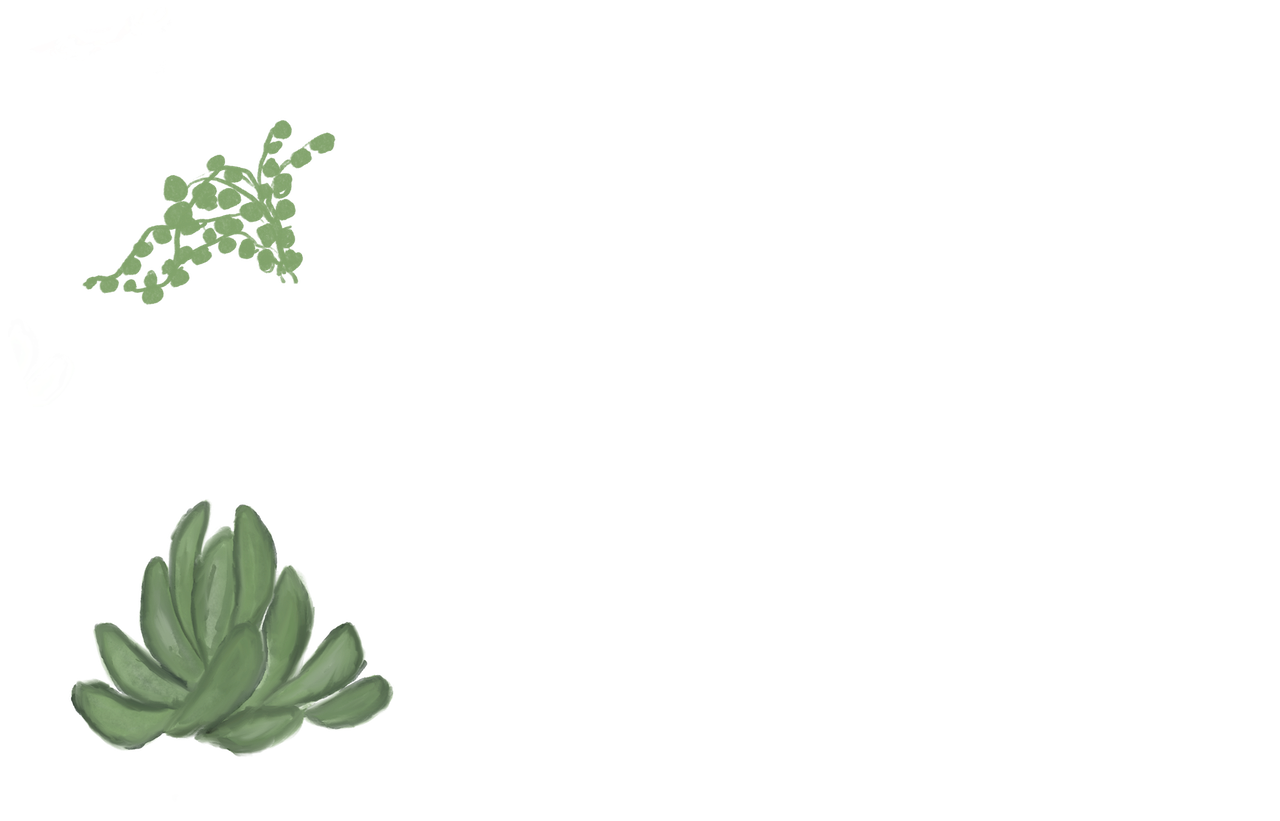
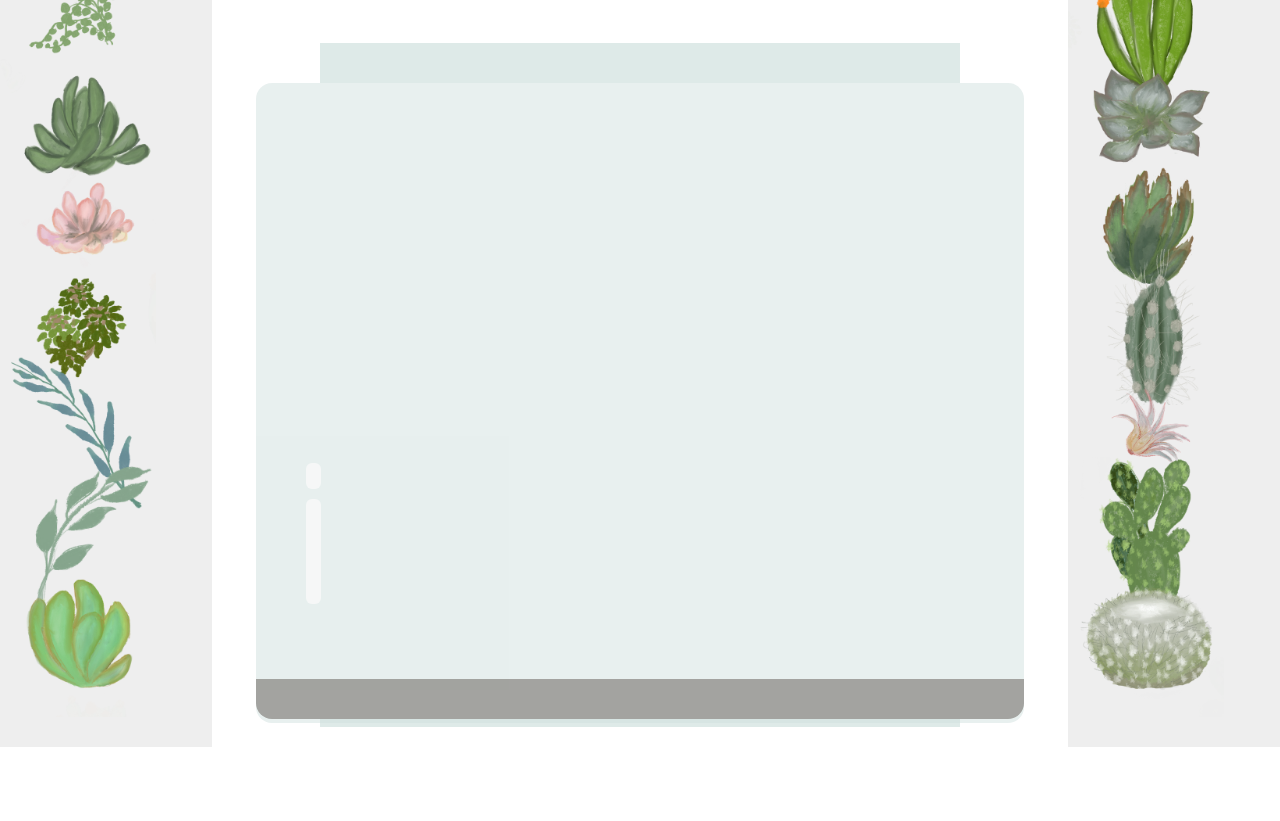
Before and after one commit to erikkantrowitz/courses, a website: page ms-web-dev/terrarium/index.html in a window 1280 px wide. Shown: the part 73-894 px from the top of the page. After the commit the page ends 820 px from the top, so only its background shows below. Drawn offline with Linux system fonts and the light colour scheme.

Commit message:
added html and css for terrarium project

```diff
--- a/ms-web-dev/terrarium/index.html
+++ b/ms-web-dev/terrarium/index.html
@@ -5,6 +5,8 @@
         <meta charset="utf-8"/>
         <meta http-equiv="X-UA-Compatible" content="IE=edge"/>
         <meta name="viewport" content="width=10, initial-scale=1"/>
+
+        <link rel="stylesheet" href="./styles/style.css" />
     </head>
     <body>
         <h1>My Terrarium</h1>
--- /dev/null
+++ b/ms-web-dev/terrarium/styles/style.css
@@ -0,0 +1,107 @@
+body {
+    font-family: Helvetica, sans-serif;
+}
+
+h1 {
+    color: blue;
+}
+
+.container {
+    background-color: #eee;
+    width: 15%;
+    top: 0px;
+    position: absolute;
+    height: 100%;
+    padding: 10px;
+}
+
+#left-container {
+
+    left: 0px;
+}
+
+#right-container {
+    right: 0px;
+}
+
+.plant-holder {
+    position: relative;
+    height: 13%;
+    left: -10px;
+}
+
+.plant {
+    position: absolute;
+    max-width: 150%;
+    max-height: 150%;
+    z-index: 2;
+}
+
+.jar-walls {
+    height: 80%;
+    width: 60%;
+    background: #d1e1df;
+    border-radius: 1rem;
+    position: absolute;
+    bottom: 0.5%;
+    left: 20%;
+    opacity: 0.5;
+    z-index: 1;
+}
+
+.jar-top {
+    width: 50%;
+    height: 5%;
+    background: #d1e1df;
+    position: absolute;
+    bottom: 80.5%;
+    left: 25%;
+    opacity: 0.7;
+    z-index: 1;
+}
+
+.jar-bottom {
+    width: 50%;
+    height: 1%;
+    background: #d1e1df;
+    position: absolute;
+    bottom: 0%;
+    left: 25%;
+    opacity: 0.7;
+}
+
+.dirt {
+    width: 60%;
+    height:5%;
+    background: #3a241d;
+    position: absolute;
+    border-radius: 0 0 1rem 1rem;
+    bottom: 1%;
+    left: 20%;
+    opacity: 0.7;
+    z-index: -1;
+}
+
+.jar-glossy-short {
+    width: 15px;
+    height: 4%;
+    position: relative;
+    background: whitesmoke;
+    left: 50px;
+    top: 43%;
+    z-index: 6;
+    border-radius: 6px;;
+    opacity: 0.8;
+}
+
+.jar-glossy-long {
+    position:relative;
+    left: 50px;
+    top: 65%;
+    height: 105px;
+    width: 15px;
+    border-radius: 6px;
+    z-index: 6;
+    background-color: whitesmoke;
+    opacity: 0.8;
+}
```
Also changed, not shown: ms-web-dev/assignments/a2-2.js (+65 -36 lines), ms-web-dev/assignments/a2-3.js (+20 -0 lines), ms-web-dev/assignments/a2-4.js (+11 -4 lines), 1 other file.
